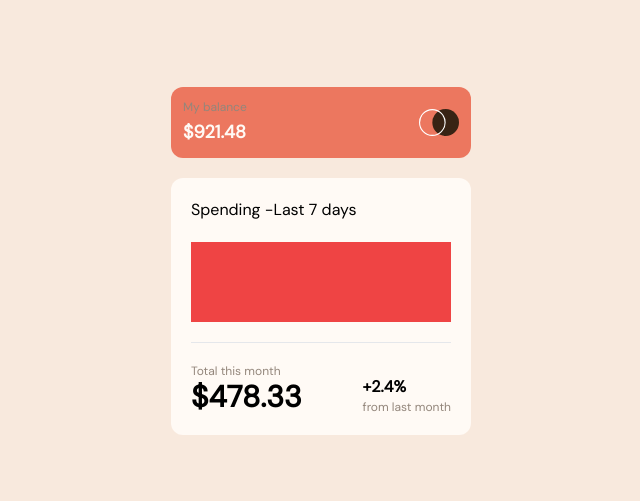
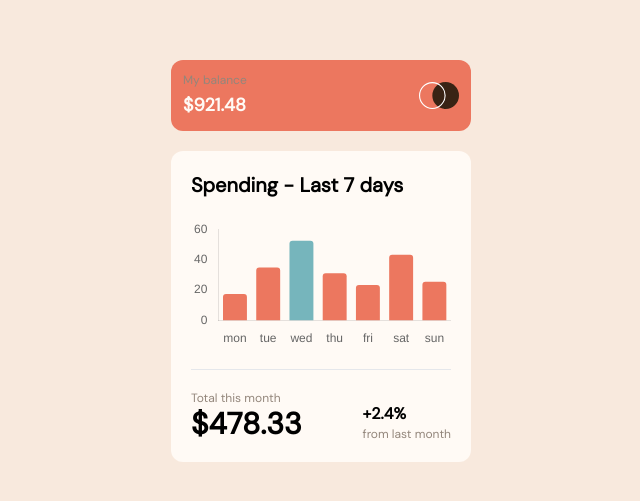
Before and after one commit to jemmycodes/fem-expenses-chart, a website with bundled scripts: page index.html in a window 1280 px wide. Shown: the part 139-640 px from the top of the page, without its empty margins (319-959 px from the left). Built offline with nearby package versions, Linux system fonts and the light colour scheme.

Commit message:
chart implemented

```diff
--- a/index.html
+++ b/index.html
@@ -17,7 +17,8 @@
       href="./images/favicon-32x32.png"
     />
     <link rel="stylesheet" href="css/styles.css" />
-
+    <script src="https://cdn.jsdelivr.net/npm/chart.js"></script>
+    <script src="script.js" type="module" defer></script>
     <title>Frontend Mentor | Expenses chart component</title>
   </head>
   <body>
@@ -37,8 +38,8 @@
         <section
           class="bg-veryPaleOrange flex flex-col space-y-5 p-5 rounded-xl"
         >
-          <h2>Spending -Last 7 days</h2>
-          <div class="bg-red-500 w-full h-20 mt-6"></div>
+          <h2 class="font-bold text-xl">Spending - Last 7 days</h2>
+          <canvas id="myChart" style="width: 100%; max-width: 100%"></canvas>
           <hr />
           <section class="flex justify-between">
             <hgroup>
--- /dev/null
+++ b/script.js
@@ -0,0 +1,76 @@
+"use strict";
+
+import myData from "./data.json" assert { type: "json" };
+
+const labels = [];
+const quantity = [];
+myData.forEach((data) => {
+  const { day, amount } = data;
+  labels.push(day);
+  quantity.push(amount);
+});
+
+const options = {
+  scales: {
+    ticks: {
+      display: false,
+    },
+    xAxes: [
+      {
+        gridLines: {
+          display: false,
+        },
+      },
+    ],
+    yAxes: [
+      {
+        gridLines: {
+          display: false,
+        },
+      },
+    ],
+  },
+};
+
+const ctx = document.getElementById("myChart");
+
+const myChart = new Chart(ctx, {
+  type: "bar",
+  data: {
+    labels: labels,
+    datasets: [
+      {
+        backgroundColor: [
+          "hsl(10,79%, 65%)",
+          "hsl(10,79%, 65%)",
+          "hsl(186, 34%, 60%)",
+          "hsl(10,79%, 65%)",
+          "hsl(10,79%, 65%)",
+          "hsl(10,79%, 65%)",
+          "hsl(10,79%, 65%)",
+        ],
+        borderRadius: 3,
+        data: quantity,
+      },
+    ],
+  },
+  options: {
+    scales: {
+      x: {
+        grid: {
+          display: false,
+        },
+      },
+      y: {
+        grid: {
+          display: false,
+        },
+      },
+    },
+    plugins: {
+      legend: {
+        display: false,
+      },
+    },
+  },
+});
```
Also changed, not shown: css/styles.css.
